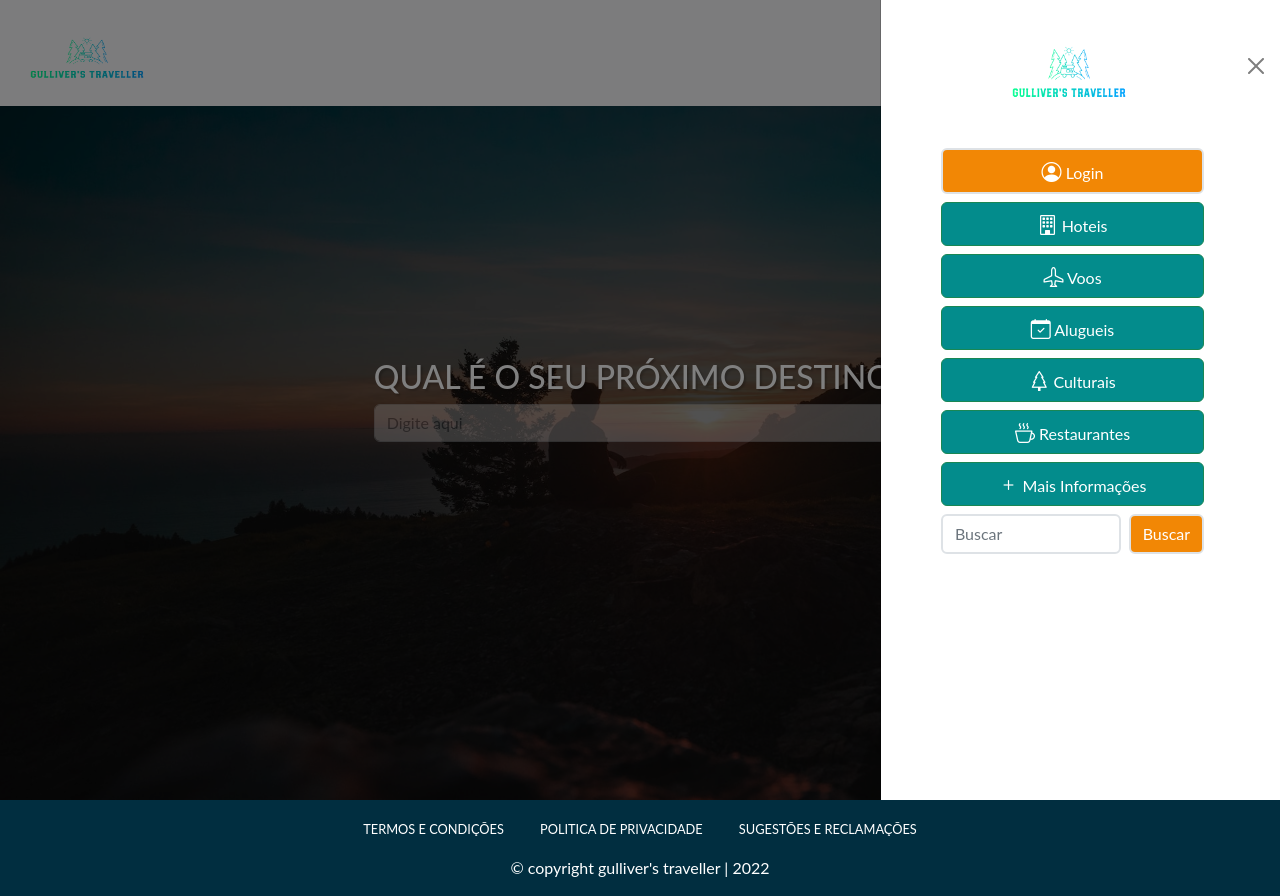
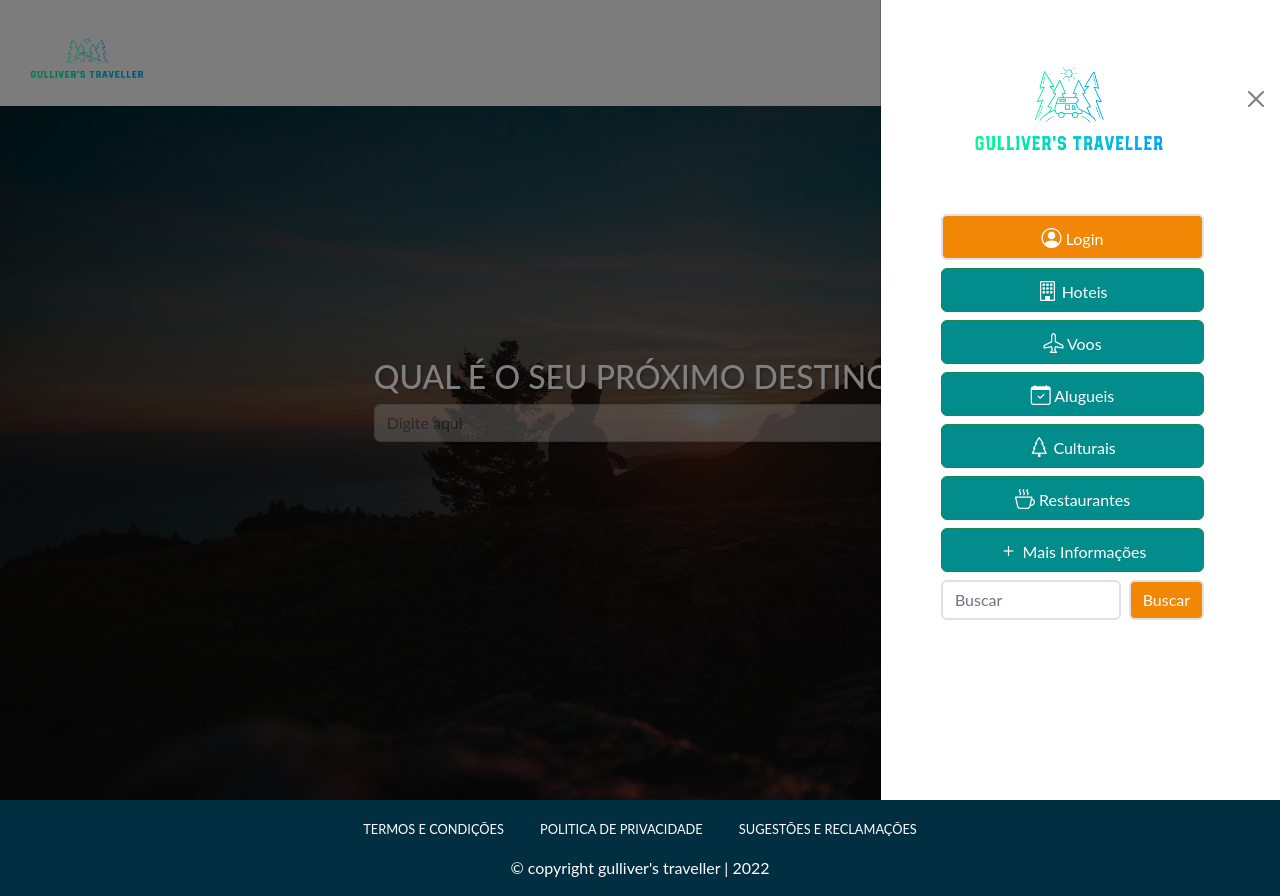
Before and after one commit to PedroCampos93/Enterprise-Connection---Desenvolvendo-com-Bootstrap, a plain HTML site: page index.html in a window 1280 px wide. Both pictures are taken after a click on the button 1240 px from the left and 53 px from the top of the page. Drawn offline with nearby package versions, Linux system fonts and the light colour scheme.

Commit message:
tamanho img

```diff
--- a/index.html
+++ b/index.html
@@ -25,8 +25,8 @@
           </button>
           <div class="offcanvas offcanvas-end" tabindex="-1" id="offcanvasNavbar" aria-labelledby="offcanvasNavbarLabel">
             <div class="offcanvas-header">
-                <img src="/Image/logo-sem-fundo.png" width="150px" height="100px" class="mx-auto">
-              <button type="button" class="btn-close" data-bs-dismiss="offcanvas" aria-label="Close"></button>
+                <img src="/Image/logo-sem-fundo.png" width="250px" height="166px" class="mx-auto">
+              <button type="button" class="btn-close shadow-none" data-bs-dismiss="offcanvas" aria-label="Close"></button>
             </div>
             <div class="offcanvas-body">
               <ul class="navbar-nav justify-content-end flex-grow-1 pe-3">
```
